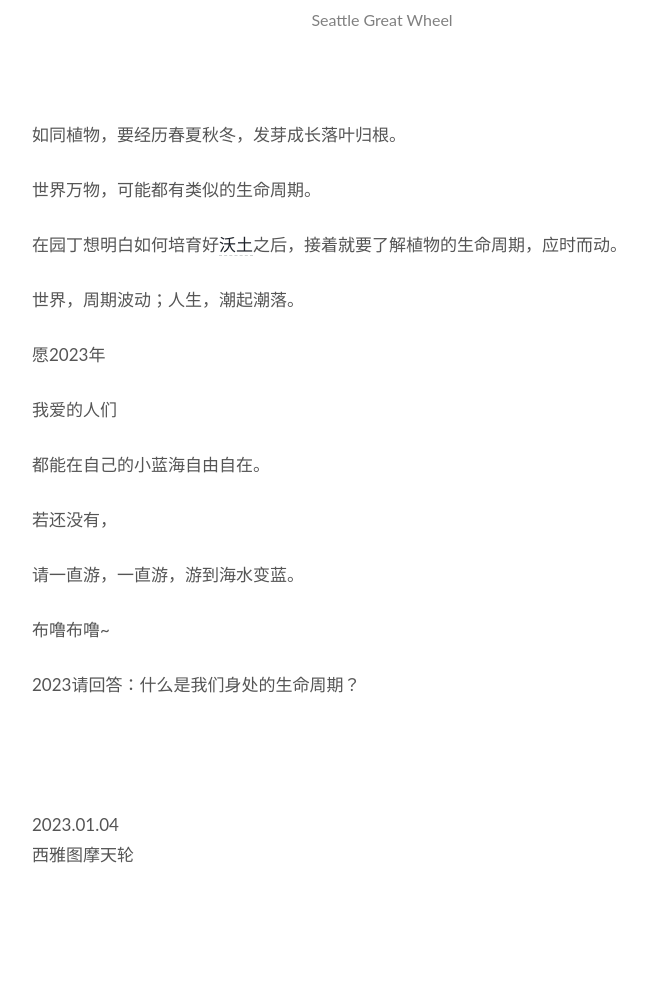
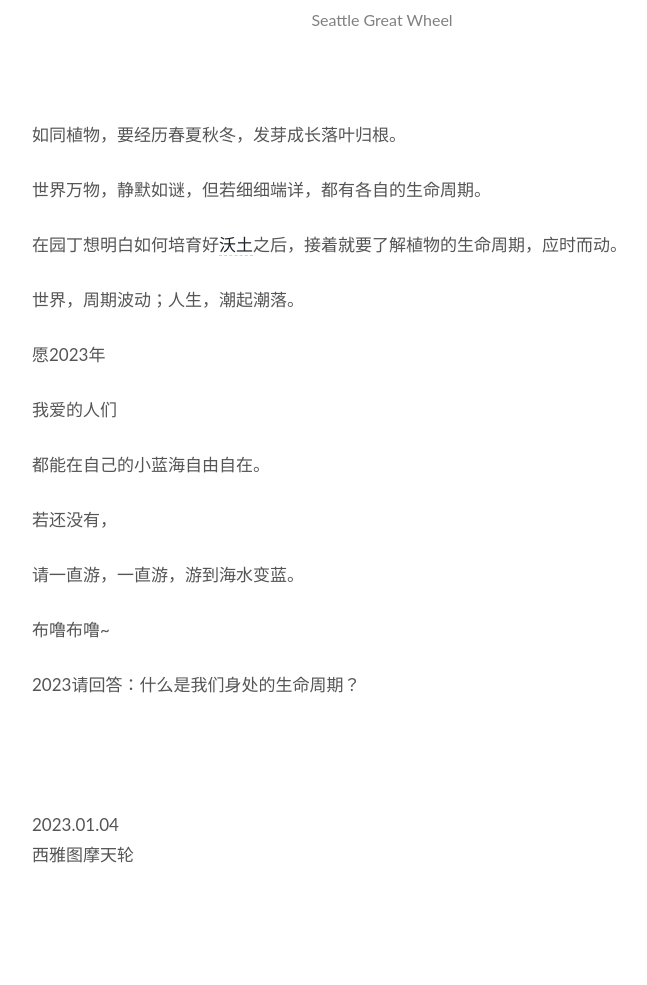
Before and after one commit to WillWang-X/willwang-x.github.io, a Jekyll site: the page built from _posts/blogs/2023-01-04-2023-lifecycle.md, in a window 1280 px wide. Shown: the part 660-1645 px from the top of the page, without its empty margins (258-905 px from the left). Built offline with Jekyll 4.4.1, drawn with Linux system fonts in a browser that asks for light colours.

Commit message:
Question for 2023

```diff
--- a/_posts/blogs/2023-01-04-2023-lifecycle.md
+++ b/_posts/blogs/2023-01-04-2023-lifecycle.md
@@ -28,7 +28,7 @@ published: true
 
 如同植物，要经历春夏秋冬，发芽成长落叶归根。
 
-世界万物，可能都有类似的生命周期。
+世界万物，静默如谜，但若细细端详，都有各自的生命周期。
 
 在园丁想明白如何培育好[沃土](https://willwang.cc/2022/12/horse-manure-and-fertile-soil)之后，接着就要了解植物的生命周期，应时而动。
 
```
